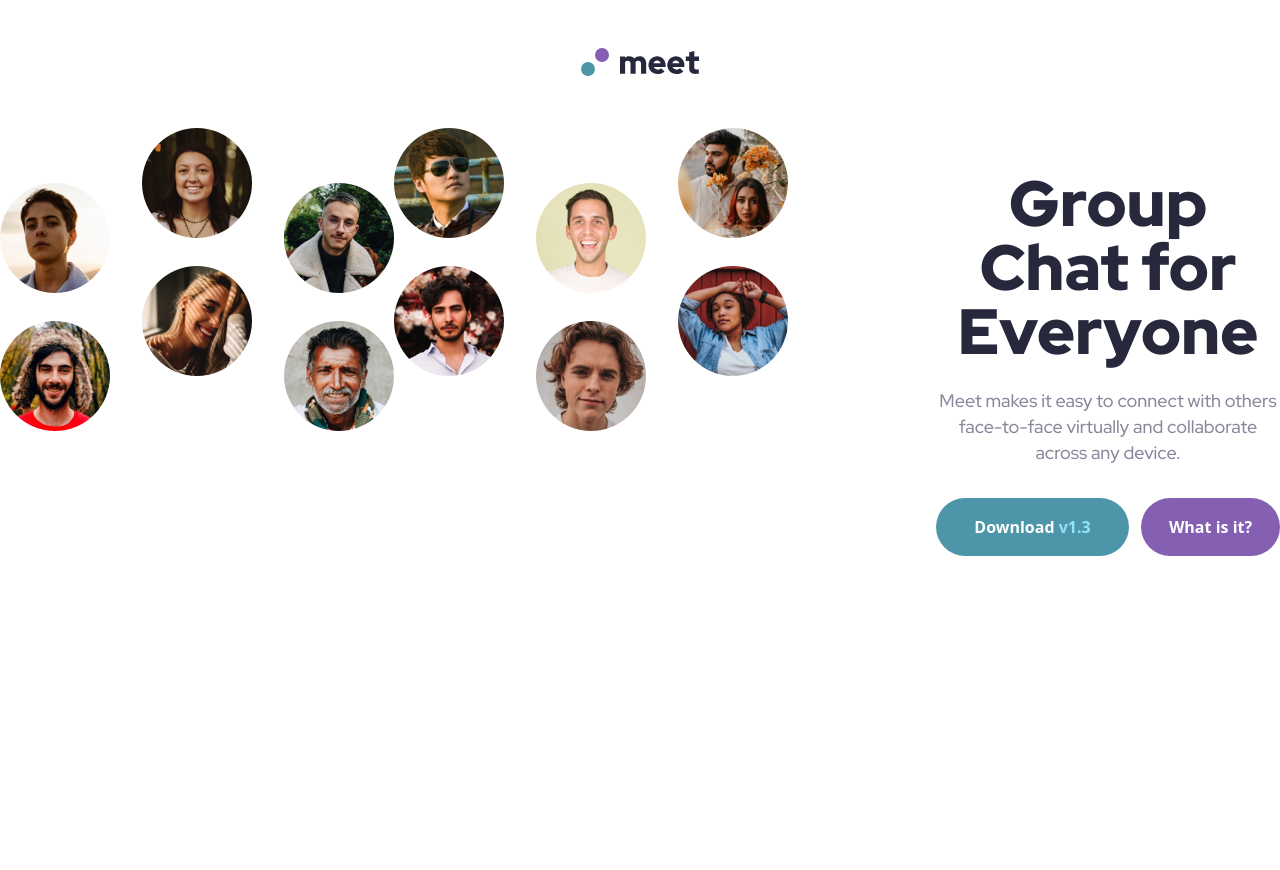
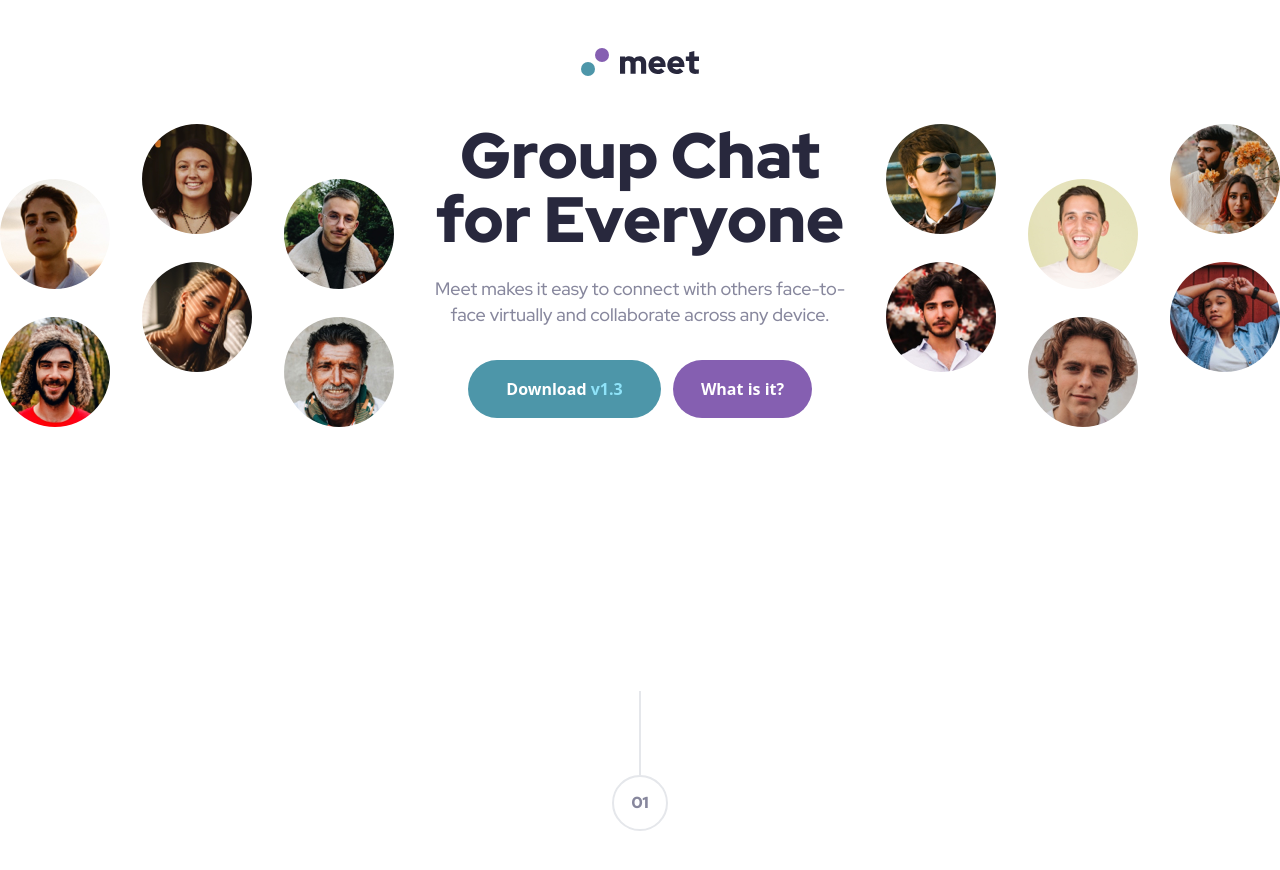
Before and after one commit to jmadrigaladan/frontendmentor.io, a React (Vite) app in the folder meet-landing-page/meet-landing/: page / in a window 1280 px wide. Shown: the top 870 px of the page. Before the commit the page ends 800 px from the top, so only its background shows below. Built offline with nearby package versions, Linux system fonts and the light colour scheme.

Commit message:
working on hero responsiveness issue between md and lg screen size

```diff
--- a/meet-landing-page/meet-landing/src/App.jsx
+++ b/meet-landing-page/meet-landing/src/App.jsx
@@ -1,9 +1,6 @@
-import Button from "./components/Button";
 import { styles } from "./styles";
-import textStyles from "./styles";
-import { desktopHeroRight, logo } from "./assets";
-import { smallScreenHero } from "./assets";
-import { desktopHeroLeft } from "./assets";
+import { logo } from "./assets";
+import Hero from "./components/Hero";
 
 function App() {
   return (
@@ -11,47 +8,25 @@ function App() {
       <div className={`${styles.paddingY} flex justify-center`}>
         <img src={logo} alt="" className="w-[119px] h-[28px]" />
       </div>
+      <div className="w-full max-w-screen">
+        <Hero />
+      </div>
 
-      <div className="flex flex-col md:flex-row items-center">
-        <img
-          src={smallScreenHero}
-          alt=""
-          className="w-screen max-h-[300px] sm:hidden"
-        />
-        <div className="hidden sm:block w-full">
-          <img src={desktopHeroLeft} alt="" className="inline" />
-          <img src={desktopHeroRight} alt="" className="inline" />
-        </div>
-        <div className="w-[327px] h-[354px] ss:w-[457px] ss:h-[262px] mt-[48px]">
-          <h1 className={`${textStyles.heroText} text-center`}>
-            Group Chat for Everyone
-          </h1>
-          <p className={`${textStyles.para} mt-[24px] text-center`}>
-            Meet makes it easy to connect with others face-to-face virtually and
-            collaborate across any device.
-          </p>
-          <div className="flex flex-col ss:flex-row ss:justify-center items-center mt-[32px]">
-            <Button
-              width={"193px"}
-              text={"Download"}
-              background={"bg-darkAqua"}
-              hoverBgColor={"hover:bg-hoverAqua"}
-              version={true}
-              versionColor={"text-lightAqua"}
-              className="w-[193px]"
-              margin={"ss:mr-[12px]"}
-            ></Button>
-            <Button
-              width={"139px"}
-              text={"What is it?"}
-              background={"bg-darkPurple"}
-              hoverBgColor={"hover:bg-hoverPurple"}
-              version={false}
-              versionColor={""}
-              margin={"mt-[16px] ss:mt-[0px]"}
-              className="w-[139px]"
-            ></Button>
-          </div>
+      <div className={`${styles.flexCenter} `}>
+        <div className={`${styles.boxWidth}`}>
+          <section className="w-full mt-[64px] mb-[200px]">
+            <div className="flex flex-col items-center">
+              <div>
+                <span className="h-[84px] border-l-[2px] block"></span>
+              </div>
+              <span className="block w-[56px] h-[56px] border-2 rounded-full flex items-center justify-center">
+                <span className="font-black font-redHat text-secondary text-[16px]">
+                  01
+                </span>
+              </span>
+            </div>
+          </section>
+          {/* ABOUT SECTION */}
         </div>
       </div>
     </div>
--- /dev/null
+++ b/meet-landing-page/meet-landing/src/components/Hero.jsx
@@ -0,0 +1,59 @@
+import React from "react";
+import Button from "./Button";
+import textStyles from "../styles";
+import { desktopHeroLeft, desktopHeroRight } from "../assets";
+import { smallScreenHero } from "../assets";
+const Hero = () => (
+  <section className="w-full mb-[64px] md:mb-[200px]">
+    <img
+      src={smallScreenHero}
+      alt=""
+      className="w-screen flex flex-1 md:hidden"
+    />
+    <div className="flex flex-col md:flex-row items-center md:justify-between w-full max-w-screen">
+      <img
+        src={desktopHeroLeft}
+        alt=""
+        className="w-full hidden md:inline max-w-[394px] max-h-[303px]"
+      />
+      <div className="w-[327px] h-[354px] ss:w-[457px] ss:h-[262px] mt-[48px] md:mt-[0px] lg:max-w-[540px] lg:h-[303px] mx-[24px] ">
+        <h1 className={`${textStyles.heroText} text-center`}>
+          Group Chat for Everyone
+        </h1>
+        <p className={`${textStyles.para} mt-[24px] text-center`}>
+          Meet makes it easy to connect with others face-to-face virtually and
+          collaborate across any device.
+        </p>
+        <div className="flex flex-col ss:flex-row ss:justify-center items-center mt-[32px]">
+          <Button
+            width={"193px"}
+            text={"Download"}
+            background={"bg-darkAqua"}
+            hoverBgColor={"hover:bg-hoverAqua"}
+            version={true}
+            versionColor={"text-lightAqua"}
+            className="w-[193px]"
+            margin={"ss:mr-[12px]"}
+          ></Button>
+          <Button
+            width={"139px"}
+            text={"What is it?"}
+            background={"bg-darkPurple"}
+            hoverBgColor={"hover:bg-hoverPurple"}
+            version={false}
+            versionColor={""}
+            margin={"mt-[16px] ss:mt-[0px]"}
+            className="w-[139px]"
+          ></Button>
+        </div>
+      </div>
+      <img
+        src={desktopHeroRight}
+        alt=""
+        className="w-full hidden md:inline max-w-[394px] max-h-[303px]"
+      />
+    </div>
+  </section>
+);
+
+export default Hero;
--- a/meet-landing-page/meet-landing/src/styles.js
+++ b/meet-landing-page/meet-landing/src/styles.js
@@ -1,6 +1,6 @@
 const textStyles = {
   heroText:
-    "font-redHat text-primary font-black text-[40px] leading-[44px]  sm:text-[48px] sm:leading-[48px] md:text-[64px] md:leading-[64px]",
+    "font-redHat text-primary font-black text-[40px] leading-[44px]  sm:text-[48px] sm:leading-[48px] lg:text-[64px] lg:leading-[64px]",
   sectionText:
     "font-redHat text-primary font-black text-[32px] leading-[36px] sm:text-[40px] sm:leading-[44px]  ",
   sectionHeader:
@@ -13,7 +13,7 @@ const textStyles = {
 };
 
 export const styles = {
-  boxWidth: "max-w-[1150px] w-full",
+  boxWidth: "max-w-[1100px] w-full",
   flexCenter: "flex justify-center items-center",
   flexStart: "flex justify-center items-start",
   paddingX: "sm:px-12 px-6",
```
